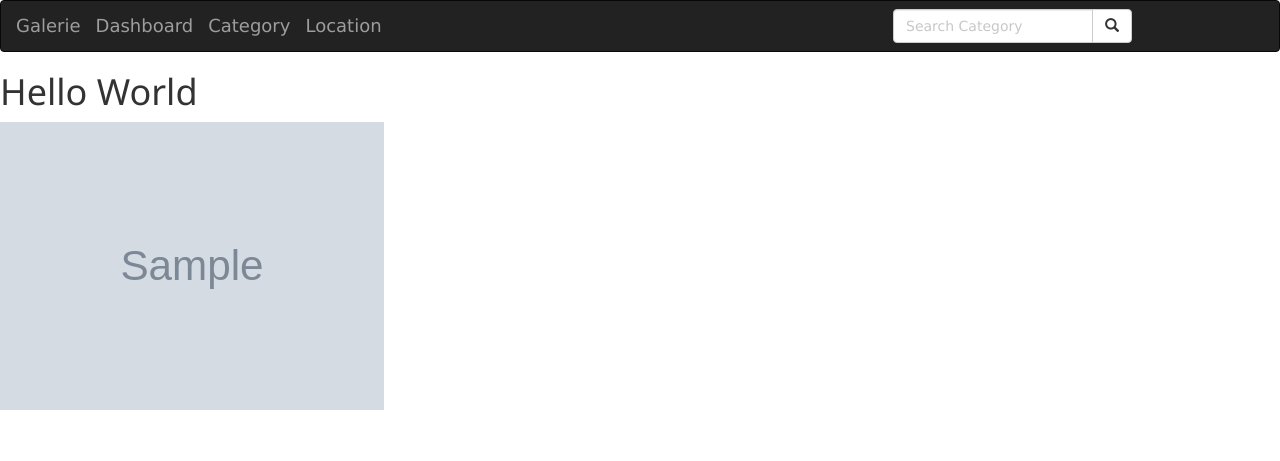
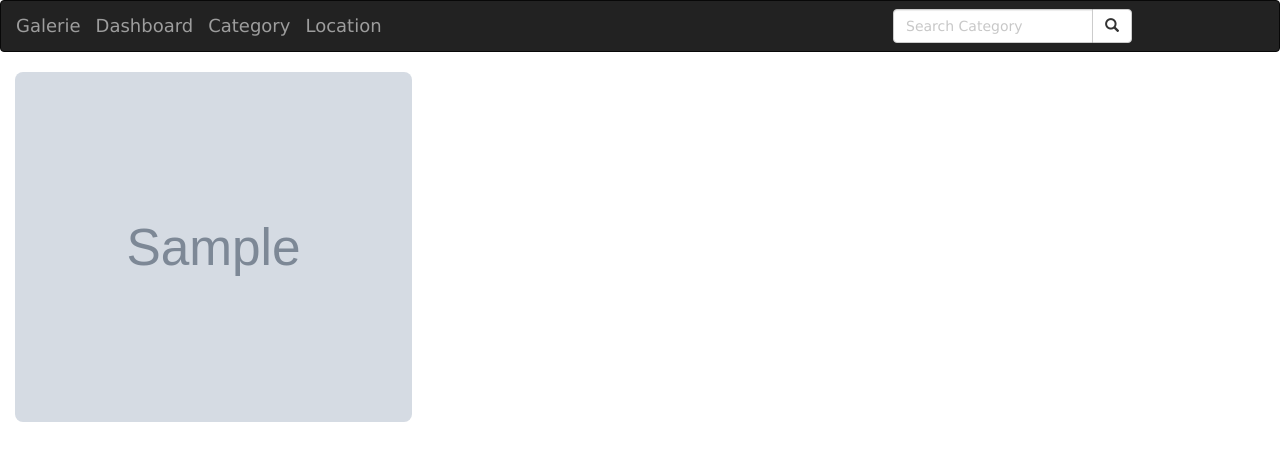
Before and after one commit to nziokaivy/galerie, a Django app: page / in a window 1280 px wide. Shown: the top 461 px of the page. Run offline with Django 3.2, Linux system fonts and the light colour scheme; tables that the repository leaves empty hold one stand-in row (values such as "Sample post"); grey boxes marked "Sample" are stand-in pictures; some libraries are stand-ins or nearby versions.

Commit message:
add style to arrange images

```diff
--- a/galerie/settings.py
+++ b/galerie/settings.py
@@ -124,5 +124,8 @@ USE_TZ = True
 # https://docs.djangoproject.com/en/1.11/howto/static-files/
 
 STATIC_URL = '/static/'
+STATICFILES_DIRS = [
+   os.path.join(BASE_DIR, "static"),
+]
 MEDIA_URL = '/media/'
 MEDIA_ROOT = os.path.join(BASE_DIR, 'media')
--- a/photo/templates/index.html
+++ b/photo/templates/index.html
@@ -1,13 +1,12 @@
 {% extends 'base.html' %}
 
 {% block content %}
-<h1>Hello World</h1>
 
-<div class="w3-container-fluid">
 
-    {% for image in new_image %}
-    <img src="{{ image.image.url }}" style="width:30%;cursor:zoom-in" data-toggle="modal" data-target="#{{image.id}}"
-    style.display='block'>
+        {% for image in new_image %}
+        <div class="col-xs-4 col-sm-4 col-md-4 col-lg-4" id="photos">
+          <img src="{{image.image.url}}" class="img-responsive"  alt="Image" style="width:100%; height:350px; padding-left:0px; padding-right:0px;">
+           </div>
 
   <!--Modal-->
     <div id="{{ image.id }}" class="modal fade" role="dialog" onclick="this.style.display='none'">
@@ -24,7 +23,7 @@
           <p>Location: {{ image.location }}</p>
           <p>Category: {{ image.category }}</p>
       </div>
-
+    </div>
       <div class="modal-footer">
           <input id="url-copy">
           <button type="button" class="btn btn-danger" data-dismiss="modal">Close</button>
@@ -32,9 +31,9 @@
 
       </div>
 
-    </div>
+
   </div>
-  </div>
+
 
   {% endfor %}
 
--- /dev/null
+++ b/static/css/index.css
@@ -0,0 +1,19 @@
+* {
+  overflow-x: hidden;
+
+
+img {
+  border-radius: 8px;
+  max-width: 100%;
+  height: auto;
+  column-gap: 0px;
+  line-height: 0;
+
+
+}
+
+
+body {
+  margin: 0;
+  padding:0;
+}
```
Also changed, not shown: galerie/static/js/modal.js (deleted, +0 -16 lines).
